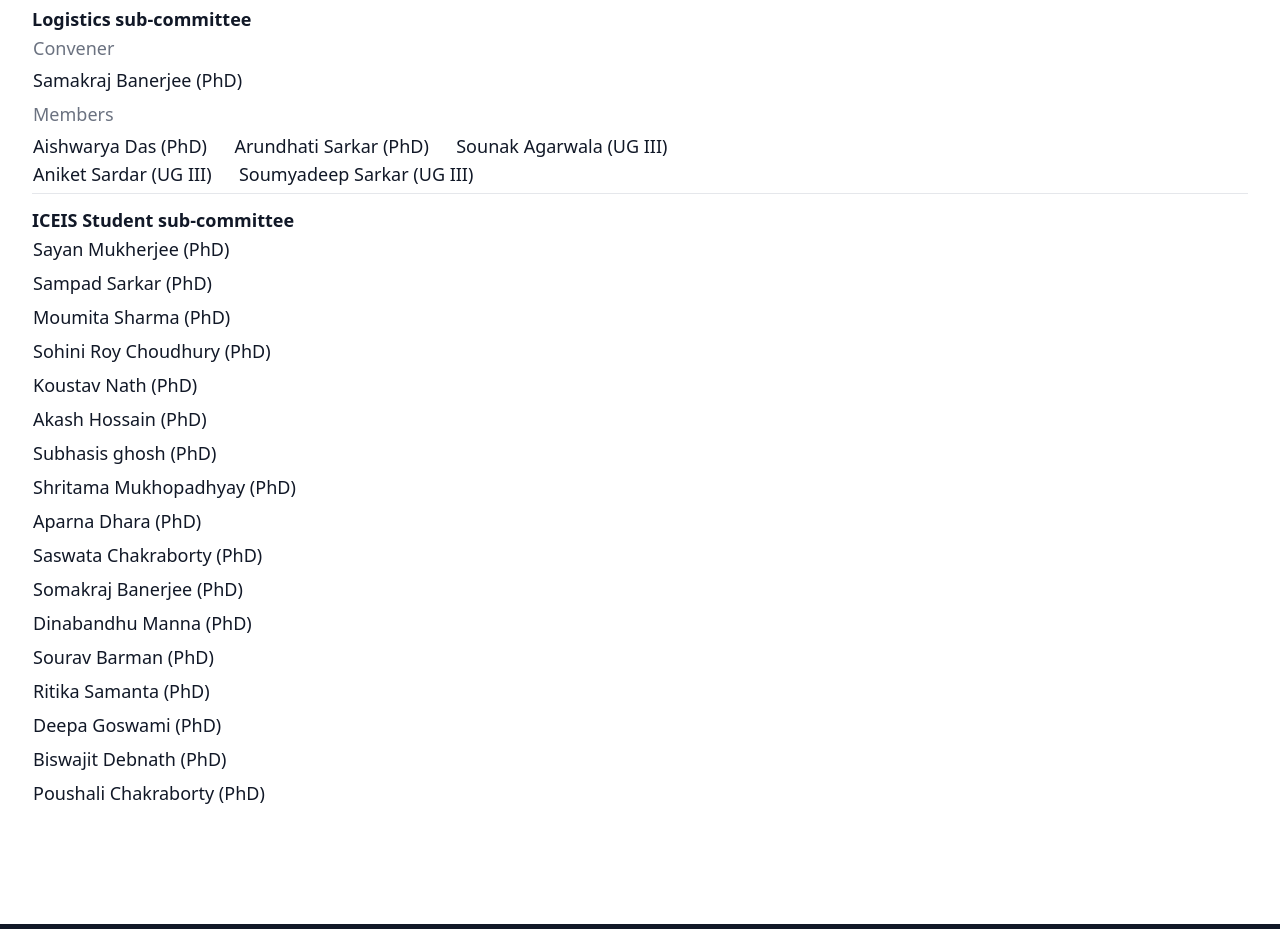
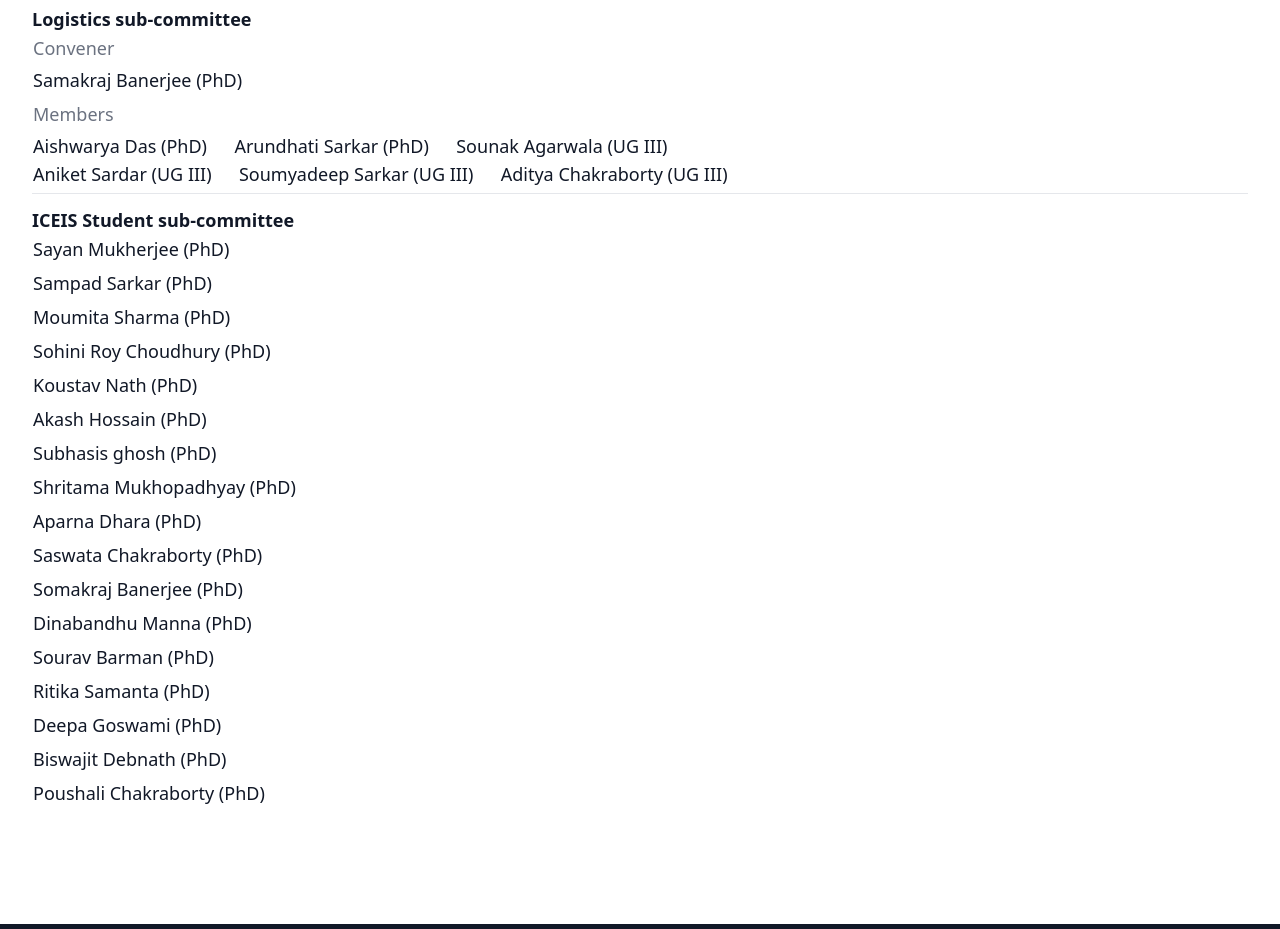
Before and after one commit to prkedia81/centenary-celebration, a website: page centenary.html in a window 1280 px wide. Shown: the part 9080-10009 px from the top of the page. Drawn offline with Linux system fonts and the light colour scheme.

Commit message:
updated logistics students name

```diff
--- a/centenary.html
+++ b/centenary.html
@@ -965,7 +965,7 @@
                                 <dt class="mb-1 text-gray-500 md:text-lg dark:text-gray-400">Members</dt>
                                 <dd class="mb-1 md:text-lg">Aishwarya Das (PhD) &emsp; Arundhati Sarkar (PhD) &emsp;
                                     Sounak Agarwala (UG III) &emsp;<br> Aniket Sardar (UG III) &emsp; Soumyadeep Sarkar
-                                    (UG III)</dd>
+                                    (UG III) &emsp; Aditya Chakraborty (UG III)</dd>
                             </td>
                         </tr>
                     </table>
```
